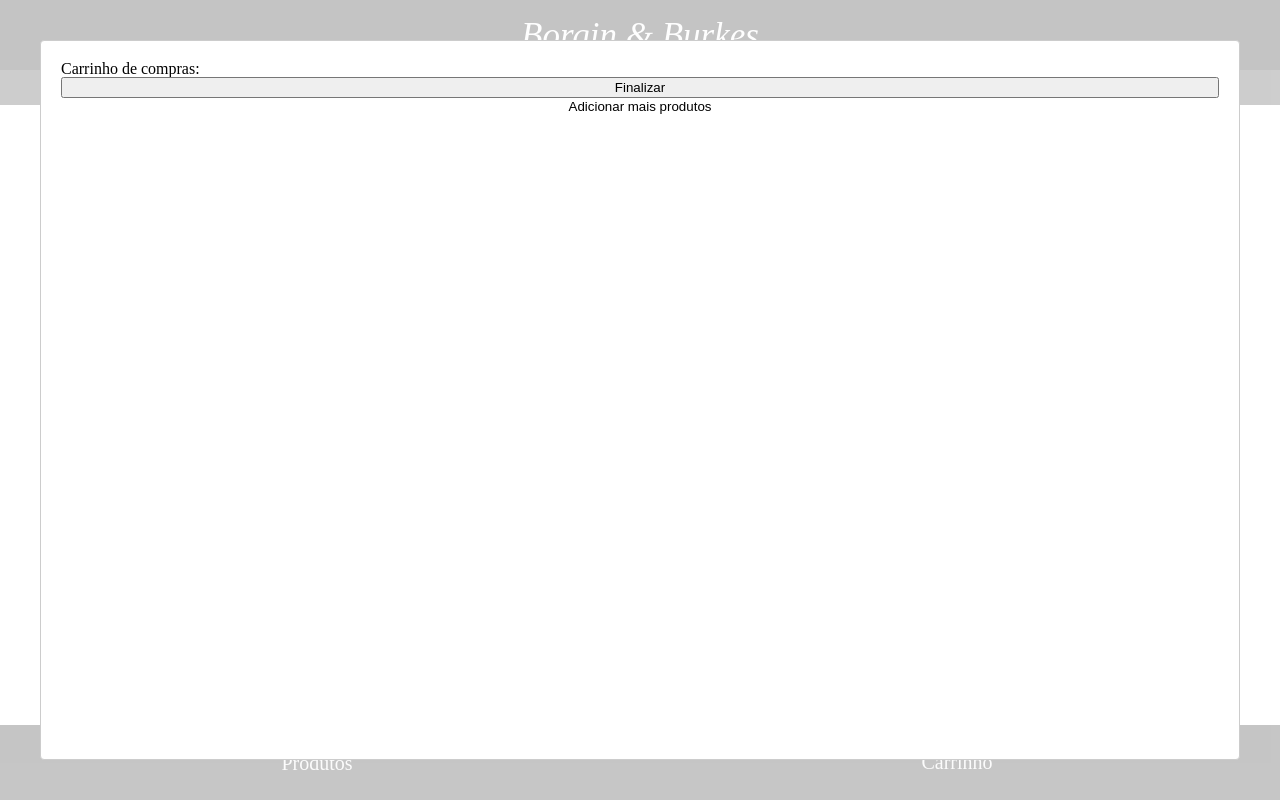
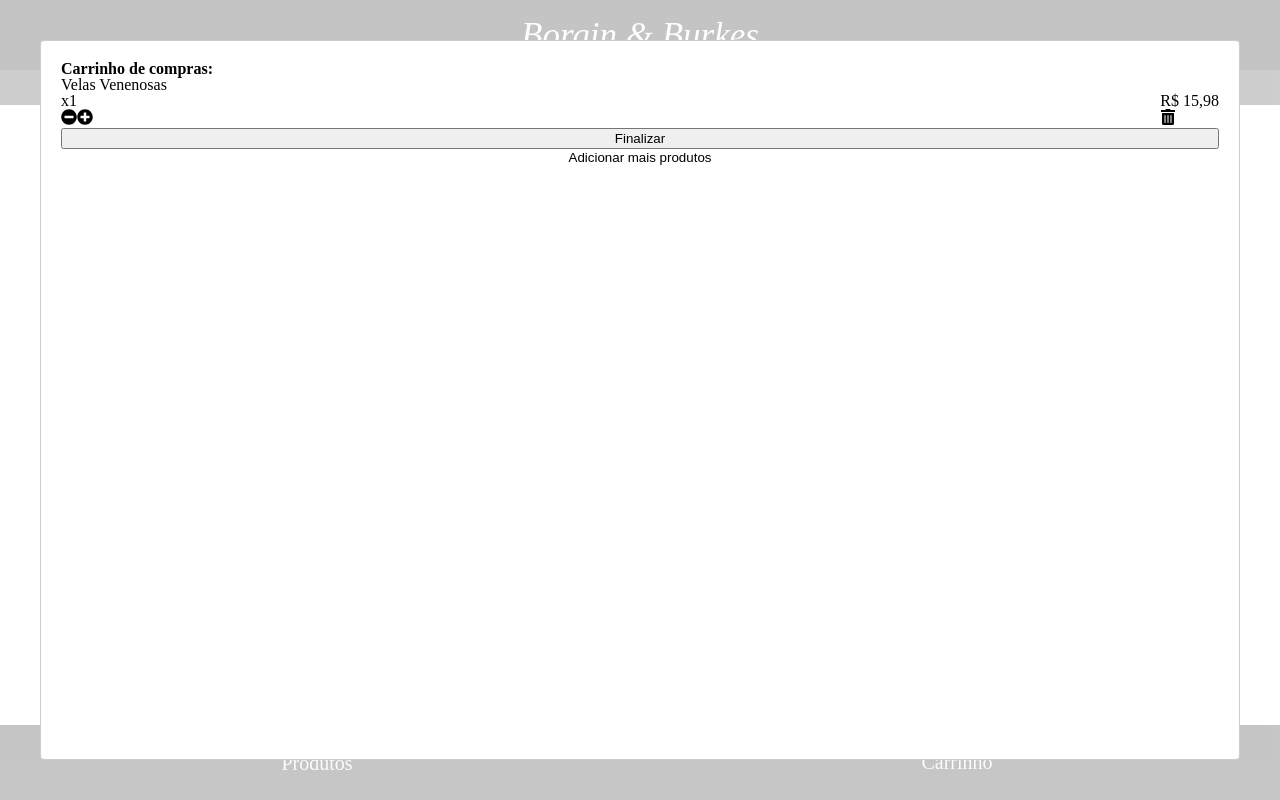
Before and after one commit to lahr-victor/borginandburkes, a React (Create React App) app: page / in a window 1280 px wide. Both pictures are taken after a click on the button "Carrinho". Built offline with nearby package versions, Linux system fonts and the light colour scheme.

Commit message:
feat: shopping card modal with stactic items

```diff
--- a/src/components/ShoppingCart/ShoppingCart.jsx
+++ b/src/components/ShoppingCart/ShoppingCart.jsx
@@ -1,6 +1,7 @@
 import React, { useState } from 'react';
 import styled from 'styled-components';
 import ReactModal from 'react-modal';
+import { FaTrashAlt, FaPlusCircle, FaMinusCircle } from 'react-icons/fa';
 
 export default function ShoppingCart() {
   const [show, setShow] = useState(false);
@@ -18,7 +19,23 @@ export default function ShoppingCart() {
         onRequestClose={handleClose}
       >
         <ModalWidow>
-          <p>Carrinho de compras:</p>
+          <CartTitle>Carrinho de compras:</CartTitle>
+          <ul>
+            <ShoppingCartItem>
+              <LeftElements>
+                <p>Velas Venenosas</p>
+                <p>x1</p>
+                <PlusMinusItem>
+                  <FaMinusCircle />
+                  <FaPlusCircle />
+                </PlusMinusItem>
+              </LeftElements>
+              <RightElements>
+                <p>R$ 15,98</p>
+                <FaTrashAlt />
+              </RightElements>
+            </ShoppingCartItem>
+          </ul>
           <button type="button" onClick={handleClose}>
             <p>Finalizar</p>
           </button>
@@ -30,6 +47,22 @@ export default function ShoppingCart() {
     </>
   );
 }
+
+const ShoppingCartItem = styled.li`
+    display: flex;
+    flex-direction: row;
+    justify-content: space-between;
+    align-items: flex-end;
+    p{
+        font-family: 'Lora';
+        font-style: normal;
+        font-weight: 400;
+        font-size: 16px;
+    }
+`;
+const LeftElements = styled.div``;
+const PlusMinusItem = styled.div``;
+const RightElements = styled.div``;
 
 const Cart = styled.button`
     background-color: transparent;
@@ -50,6 +83,13 @@ const AddMore = styled.button`
 `;
 
 const ModalWidow = styled.div`
-display: flex;
-flex-direction: column;
+    display: flex;
+    flex-direction: column;
 `;
+
+const CartTitle = styled.p`
+    font-family: 'Lora';
+    font-style: normal;
+    font-weight: 700;
+    font-size: 16px;
+`;
```
